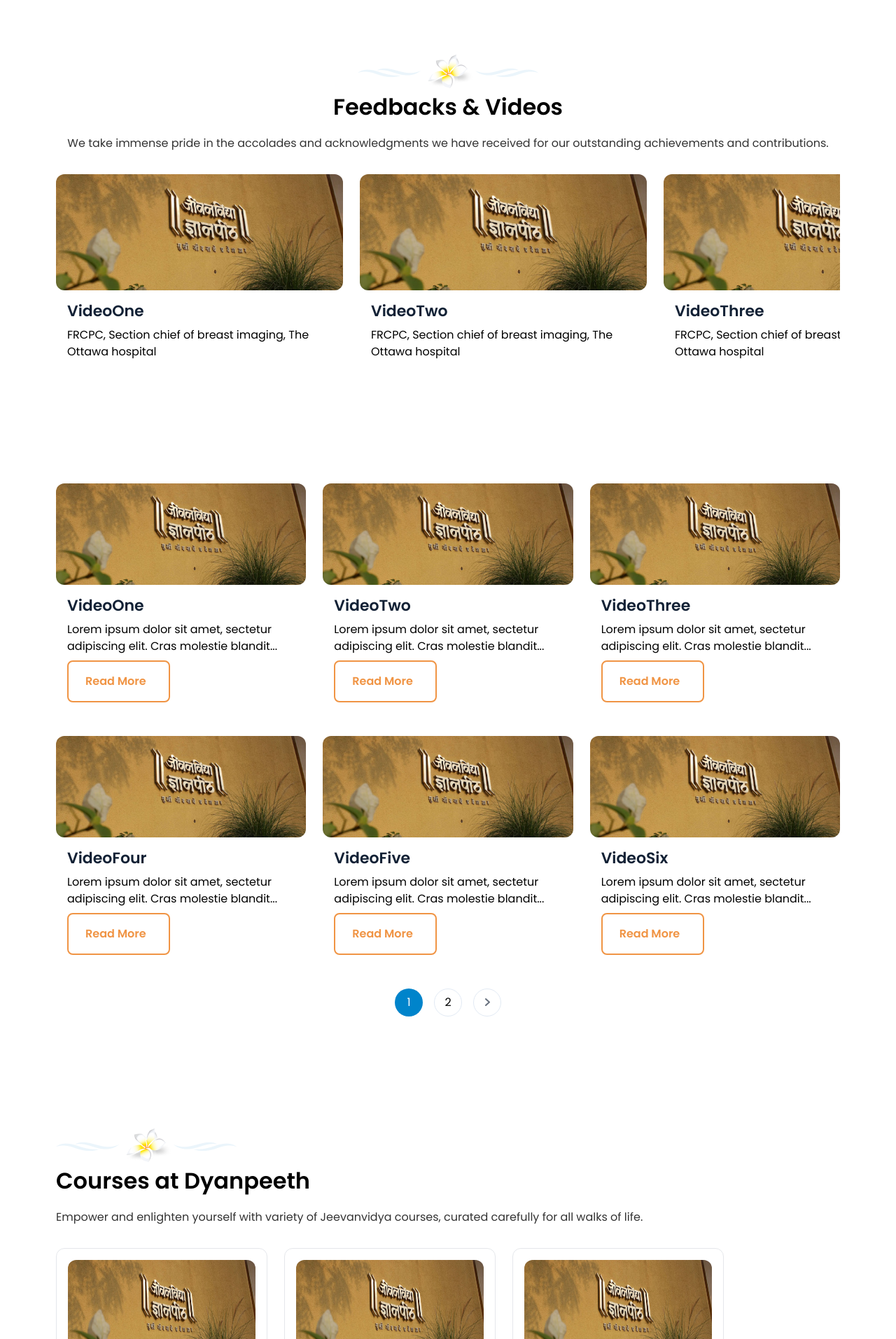
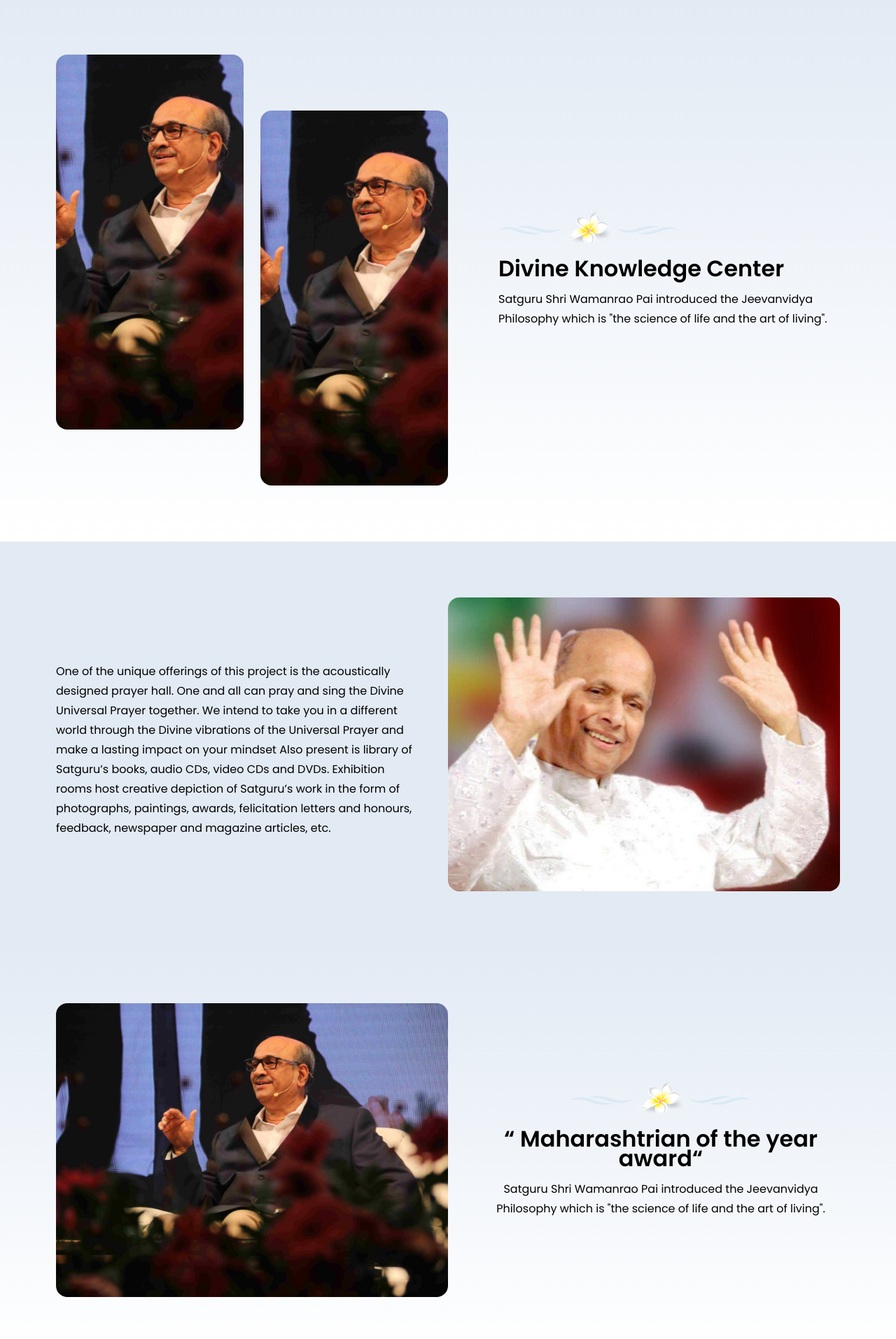
Before and after one commit to Lemon-Yellow-LLP/jeevanvidya, a React (Vite) app: page /dnyanpeeth in a window 1280 px wide. Shown: the part 606-2520 px from the top of the page at 70% size. Built offline with nearby package versions, Linux system fonts and the light colour scheme.

Commit message:
added new changes

```diff
--- a/src/components/ImageDetailContainer/index.jsx
+++ b/src/components/ImageDetailContainer/index.jsx
@@ -15,11 +15,11 @@ export default function ImageDetailContainer({
     <div
       className={cn(
         'flex flex-col py-[40px] px-[16px] lg:p-[80px] lg:flex-row gap-4 md:gap-[48px]',
-        { 'md:flex-row-reverse': imagePosition === 'right' },
+        { 'lg:flex-row-reverse': imagePosition === 'right' },
         className,
       )}
     >
-      <div className='sm:h-fit overflow-hidden rounded-2xl'>
+      <div className='sm:h-fit overflow-hidden rounded-2xl lg:w-2/4'>
         <img className='w-full object-cover' src={image} alt='aboutImage' />
       </div>
       <div className={cn('flex-1 flex flex-col items-start gap-4', contentClassName)}>
--- a/src/index.css
+++ b/src/index.css
@@ -110,3 +110,11 @@ body {
 .swiper-wrapper {
   display: flex;
 }
+
+.pdf-gradient {
+  background: linear-gradient(180deg, #e2eaf4 70.46%, rgba(226, 234, 244, 0) 100%);
+}
+
+.blue-gradient {
+  background: linear-gradient(180deg, #e2eaf4 0%, rgba(226, 234, 244, 0) 100%);
+}
--- a/src/pages/Dnyanpeeth/index.jsx
+++ b/src/pages/Dnyanpeeth/index.jsx
@@ -7,6 +7,9 @@ import Pagination from '@/components/Pagination';
 import PageOne from './pagination-pages/PageOne';
 import PageTwo from './pagination-pages/PageTwo';
 import DnyanpeethCourseCard from '@/components/DnyanpeethCourseCard';
+import ImageDetailContainer from '@/components/ImageDetailContainer';
+import AboutImage1 from '@/assets/about-image-1.png';
+import AboutImage2 from '@/assets/about-image-2.png';
 
 const feedbackData = [
   {
@@ -48,7 +51,29 @@ const coursesData = [
     duration: '1 day',
     ageGroup: '15 to 21',
   },
+  {
+    title: 'VideoFour',
+    desc: 'FRCPC, Section chief of breast imaging, The Ottawa hospital',
+    img: TestImage,
+    duration: '1 day',
+    ageGroup: '15 to 21',
+  },
+  {
+    title: 'VideoFive',
+    desc: 'FRCPC, Section chief of breast imaging, The Ottawa hospital',
+    img: TestImage,
+    duration: '1 day',
+    ageGroup: '15 to 21',
+  },
 ];
+
+const awardsData = {
+  image: AboutImage1,
+  description:
+    'One of the unique offerings of this project is the acoustically designed prayer hall. One and all can pray and sing the Divine Universal Prayer together. We intend to take you in a different world through the Divine vibrations of the Universal Prayer and make a lasting impact on your mindset Also present is library of Satguru’s books, audio CDs, video CDs and DVDs. Exhibition rooms host creative depiction of Satguru’s work in the form of photographs, paintings, awards, felicitation letters and honours, feedback, newspaper and magazine articles, etc.',
+  imagePosition: 'right',
+  contentClassName: 'justify-center',
+};
 
 const pages = [<PageOne />, <PageTwo />];
 
@@ -61,43 +86,71 @@ const Dnyanpeeth = () => {
         bannerDesc='Lorem ipsum dolor sit amet, consectetur adipiscing elit, sed do eiusmod tempor incididunt ut labore '
       />
 
-      <div className='p-20'>
-        <div className='flex justify-center w-full'>
-          <img src={Flower} alt='flower' />
-        </div>
-        <h2 className='text-center text-[32px] font-semibold'>Feedbacks & Videos</h2>
-        <p className='text-center mt-4 font-normal opacity-80'>
-          We take immense pride in the accolades and acknowledgments we have received for our
-          outstanding achievements and contributions.
-        </p>
-        <div className='flex gap-6 mt-8 overflow-auto'>
-          {feedbackData.map((data, index) => (
-            <div className='min-w-[410px]'>
-              <MediaCard
-                cardTitle={data.title}
-                cardDesc={data.desc}
-                key={index}
-                cardImage={data.img}
+      <div className='flex flex-col gap-8 blue-gradient'>
+        <div className='flex flex-col py-[40px] px-[16px] lg:p-[80px] lg:flex-row gap-6 lg:gap-[72px]'>
+          <div className='sm:h-fit overflow-hidden flex gap-4 md:gap-6 lg:w-2/4'>
+            <div>
+              <img
+                className='object-cover h-[278px] md:h-[536px] w-full mb-20 rounded-2xl'
+                src={AboutImage2}
+                alt='aboutImage'
               />
             </div>
-          ))}
+            <div>
+              <img
+                className='object-cover h-[278px] md:h-[536px] w-full mt-20 rounded-2xl'
+                src={AboutImage2}
+                alt='aboutImage'
+              />
+            </div>
+          </div>
+          <div className='flex-1 flex flex-col items-start justify-center gap-4'>
+            <img src={Flower} alt='flowerImage' />
+
+            <h2 className='text-lg md:text-[32px] not-italic font-semibold'>
+              Divine Knowledge Center
+            </h2>
+            <p className='text-sm leading-[22px] md:leading-7 md:text-base not-italic font-normal'>
+              Satguru Shri Wamanrao Pai introduced the Jeevanvidya Philosophy which is "the science
+              of life and the art of living".
+            </p>
+          </div>
         </div>
       </div>
 
-      <div className='p-20'>
+      {/* <div className='p-20'>
         <Pagination pages={pages} />
+      </div> */}
+
+      <ImageDetailContainer {...awardsData} className='bg-background-3' />
+
+      <div className='flex flex-col py-[40px] px-[16px] lg:p-[80px] lg:flex-row gap-4 md:gap-[48px] blue-gradient'>
+        <div className='sm:h-fit overflow-hidden rounded-2xl lg:w-2/4'>
+          <img className='w-full object-cover' src={AboutImage2} alt='aboutImage' />
+        </div>
+        <div className='flex-1 flex flex-col items-center justify-center gap-4'>
+          <img src={Flower} alt='flowerImage' />
+
+          <h2 className='text-lg md:text-[32px] not-italic font-semibold text-center'>
+            “ Maharashtrian of the year award“
+          </h2>
+          <p className='text-sm leading-[22px] md:leading-7 md:text-base not-italic font-normal text-center'>
+            Satguru Shri Wamanrao Pai introduced the Jeevanvidya Philosophy which is "the science of
+            life and the art of living".
+          </p>
+        </div>
       </div>
 
-      <div className='p-20'>
-        <img src={Flower} alt='flower' />
-        <h2 className='text-[32px] font-semibold'>Courses at Dyanpeeth</h2>
-        <p className='mt-4 font-normal opacity-80'>
+      <div className='py-10 pl-4 lg:p-20'>
+        <img src={Flower} alt='flower' className='pr-4 lg:pr-0' />
+        <h2 className='text-lg md:text-[32px] font-semibold pr-4 lg:pr-0'>Courses at Dyanpeeth</h2>
+        <p className='text-sm leading-[22px] md:leading-7 md:text-base mt-4 font-normal opacity-80 pr-4 lg:pr-0'>
           Empower and enlighten yourself with variety of Jeevanvidya courses, curated carefully for
           all walks of life.
         </p>
-        <div className='flex gap-6 mt-8 overflow-auto'>
+        <div className='flex gap-6 mt-8 overflow-auto pr-4 lg:pr-0'>
           {coursesData.map((data, index) => (
-            <div className='min-w-[302px] max-w-[302px]'>
+            <div className='min-w-[270px] md:min-w-[302px] md:max-w-[302px]' key={index}>
               <DnyanpeethCourseCard
                 title={data.title}
                 desc={data.desc}
@@ -110,6 +163,46 @@ const Dnyanpeeth = () => {
           ))}
         </div>
       </div>
+
+      <div className='py-10 pl-4 lg:p-20'>
+        <div className='flex justify-center w-full pr-4 lg:pr-0'>
+          <img src={Flower} alt='flower' />
+        </div>
+        <h2 className='text-center text-lg md:text-[32px] font-semibold pr-4 lg:pr-0'>
+          Feedbacks & Videos
+        </h2>
+        <p className='text-sm leading-[22px] md:leading-7 md:text-base text-center mt-4 font-normal opacity-80 pr-4 lg:pr-0'>
+          We take immense pride in the accolades and acknowledgments we have received for our
+          outstanding achievements and contributions.
+        </p>
+        <div className='flex gap-6 mt-8 overflow-auto pr-4 lg:pr-0'>
+          {feedbackData.map((data, index) => (
+            <div className='min-w-[270px] md:min-w-[410px]' key={index}>
+              <MediaCard
+                cardTitle={data.title}
+                cardDesc={data.desc}
+                key={index}
+                cardImage={data.img}
+              />
+            </div>
+          ))}
+        </div>
+      </div>
+
+      <div className='py-10 pl-4 lg:p-20 blue-gradient'>
+        <img src={Flower} alt='flower' className='pr-4 lg:pr-0' />
+        <h2 className='text-lg md:text-[32px] font-semibold pr-4 lg:pr-0'>Visitor Registration</h2>
+        <p className='text-sm leading-[22px] md:leading-7 md:text-base mt-4 font-normal opacity-80 pr-4 lg:pr-0'>
+          Empower and enlighten yourself with variety of Jeevanvidya courses, curated carefully for
+          all walks of life.
+        </p>
+        <div className='flex gap-6 mt-8'>
+          <div className='w-[60%]'>
+            <img src={DnyanpeethBanner} alt='' className='rounded-xl' />
+          </div>
+          <div className='w-[40%] p-6 rounded-xl bg-white'></div>
+        </div>
+      </div>
     </div>
   );
 };
```
Also changed, not shown: src/App.css (+0 -11 lines).
